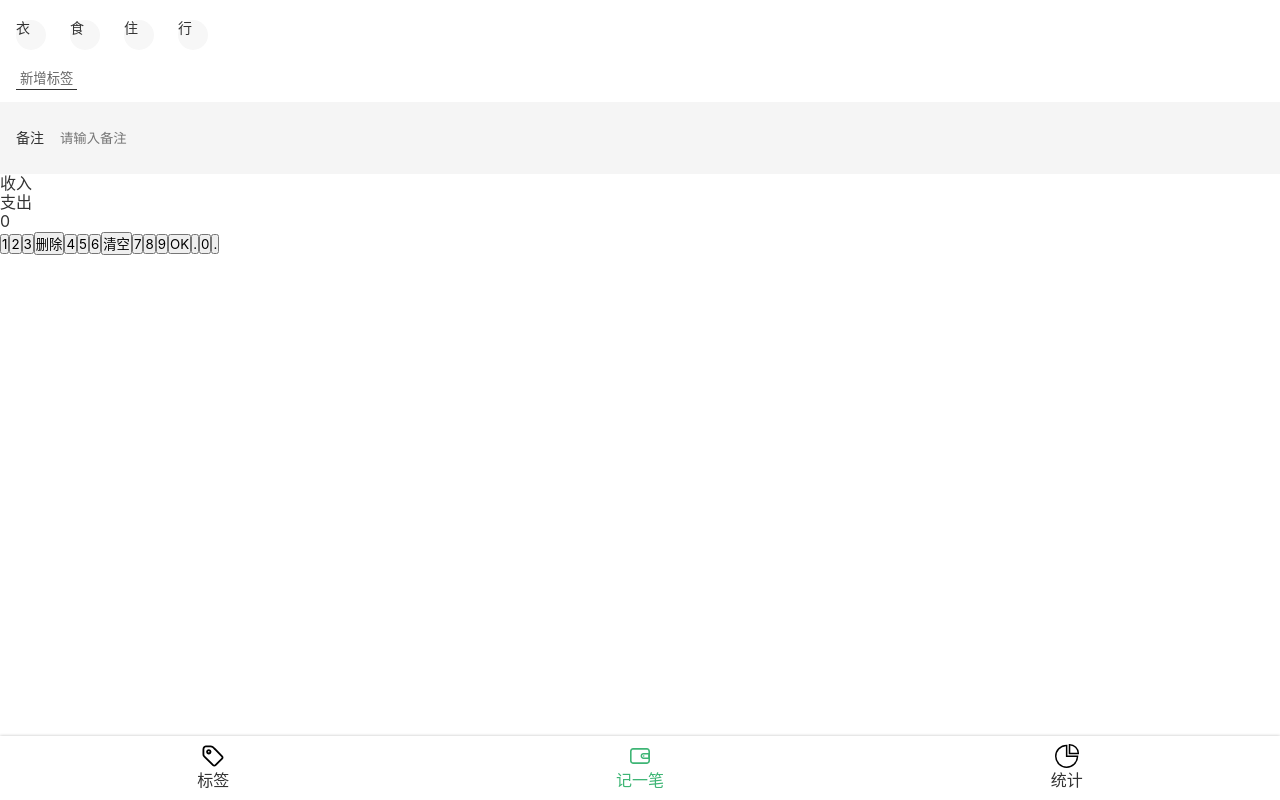
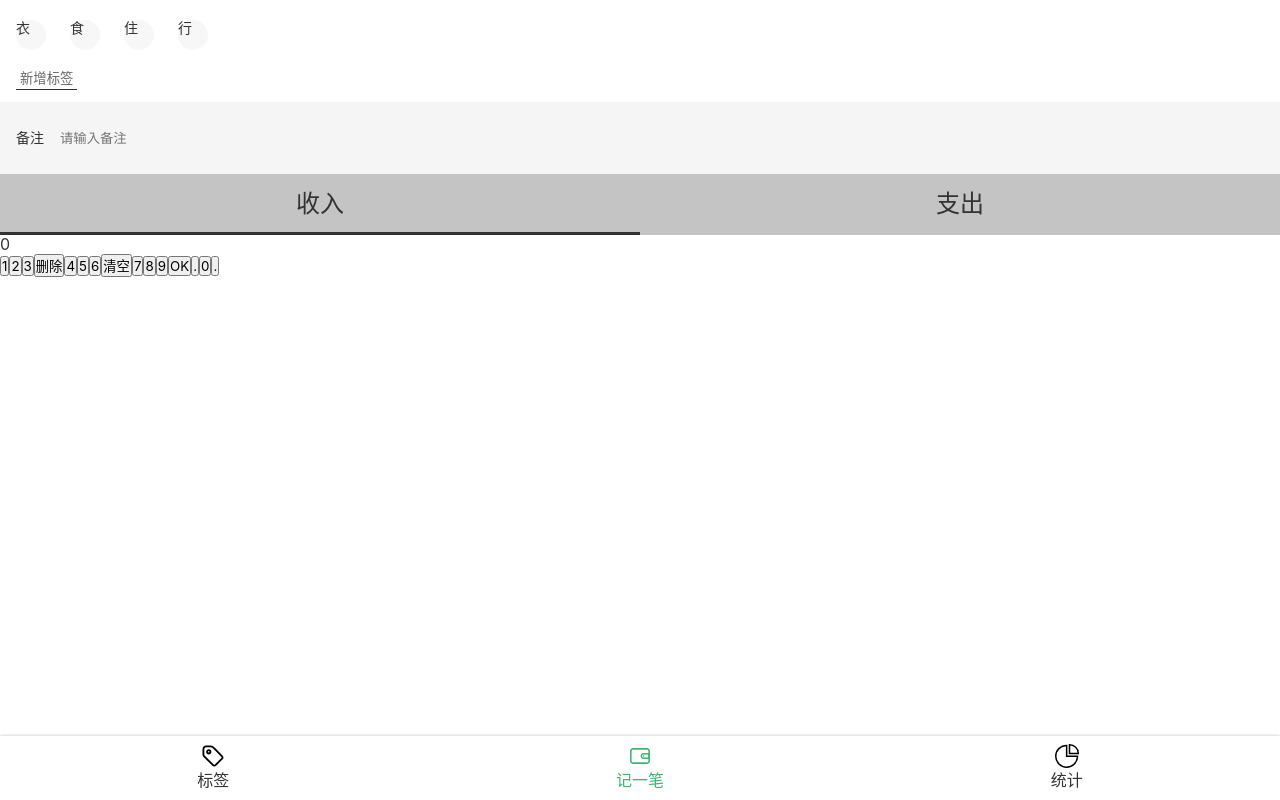
Before and after one commit to Yand-hi/Bookkeeping, a React app: page /#/money in a window 1280 px wide. Built offline with nearby package versions, Linux system fonts and the light colour scheme.

Commit message:
feat: Category component style

```diff
--- a/src/views/Money.tsx
+++ b/src/views/Money.tsx
@@ -53,6 +53,30 @@
   }
 `;
 const CategorySection = styled.section`
+  font-size: 24px;
+
+  > ul {
+    display: flex;
+    background: #c4c4c4;
+
+    > li {
+      width: 50%;
+      text-align: center;
+      padding: 16px 0;
+      position: relative;
+
+      &.selected::after {
+        content: '';
+        display: block;
+        height: 3px;
+        background: #333;
+        position: absolute;
+        bottom: 0;
+        width: 100%;
+        left: 0;
+      }
+    }
+  }
 `;
 const NumberPadSection = styled.section`
 `;
@@ -77,7 +101,7 @@
       </NotesSection>
       <CategorySection>
         <ul>
-          <li>收入</li>
+          <li className="selected">收入</li>
           <li>支出</li>
         </ul>
       </CategorySection>
```
